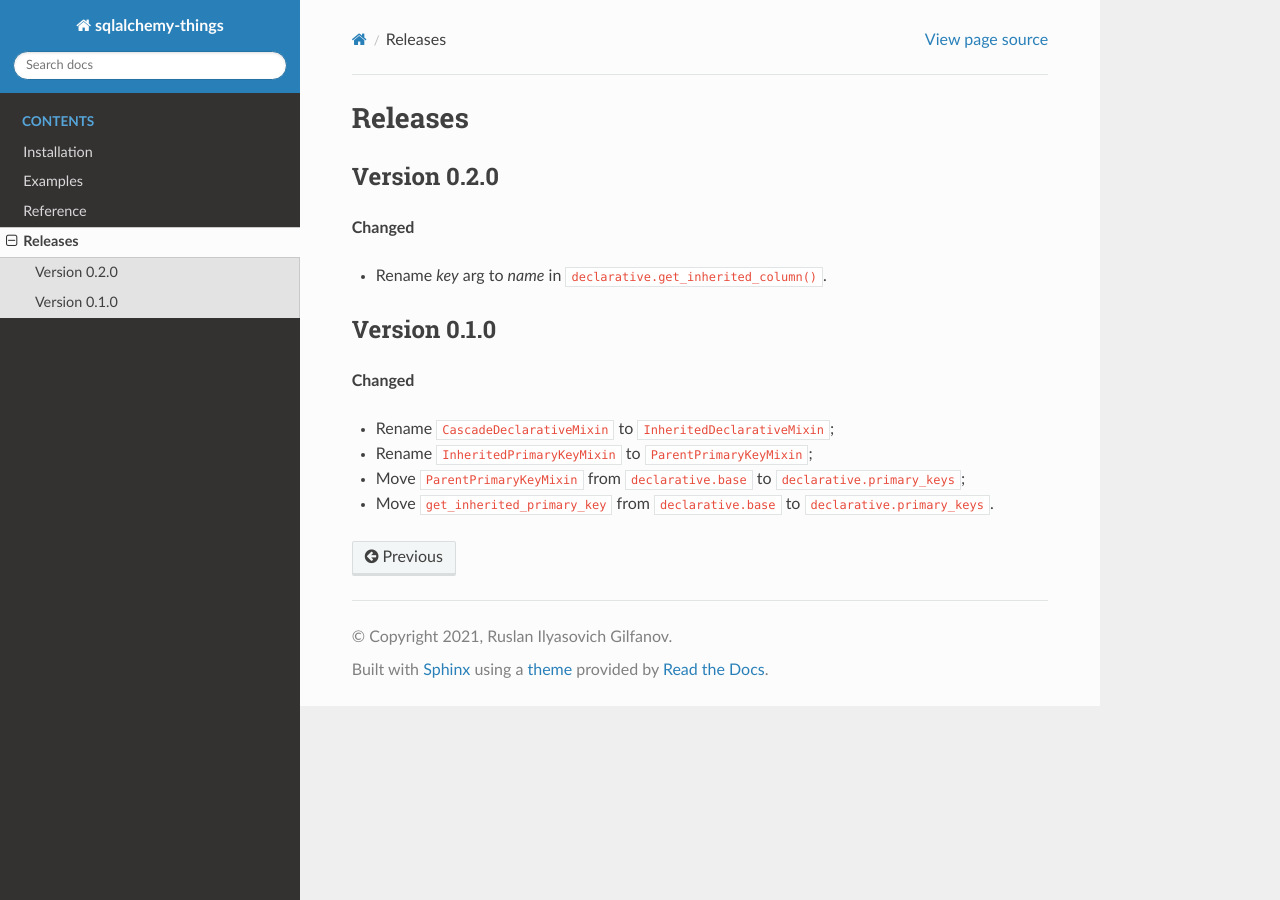
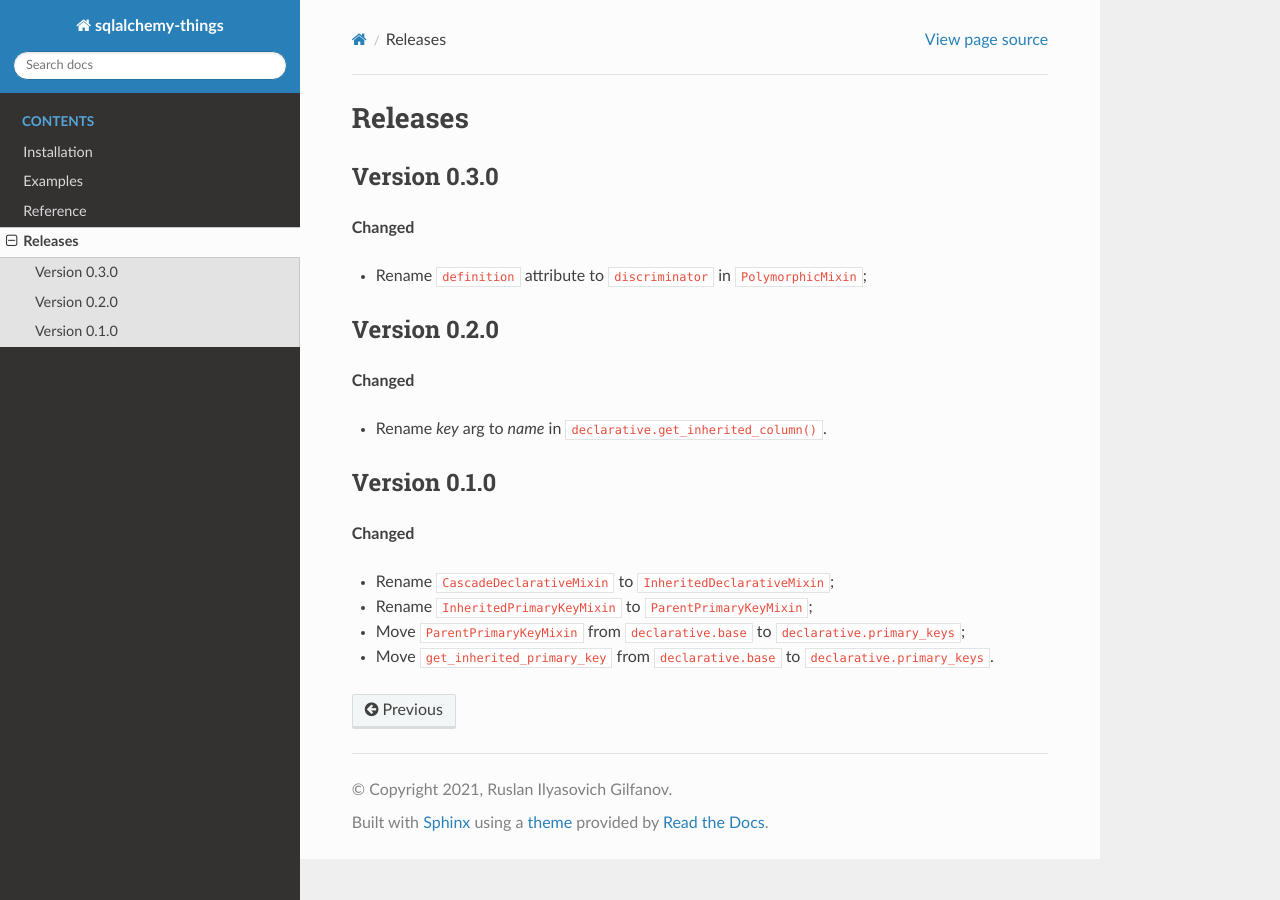
Before and after one commit to ri-gilfanov/sqlalchemy-things, a Sphinx documentation site: the page built from docs/releases.rst, in a window 1280 px wide. Built offline with Sphinx 7.4.7 and the Read the Docs theme 2.0.0, drawn with Linux system fonts in a browser that asks for light colours; the version number is read from the project's files by our own code.

Commit message:
Change `definition` name to `discriminator` in `PolymorphicMixin`

```diff
--- a/docs/releases.rst
+++ b/docs/releases.rst
@@ -1,5 +1,11 @@
 Releases
 ========
+Version 0.3.0
+-------------
+**Changed**
+
+* Rename ``definition`` attribute to ``discriminator`` in ``PolymorphicMixin``;
+
 Version 0.2.0
 -------------
 **Changed**
```
Also changed, not shown: 1 other file.
